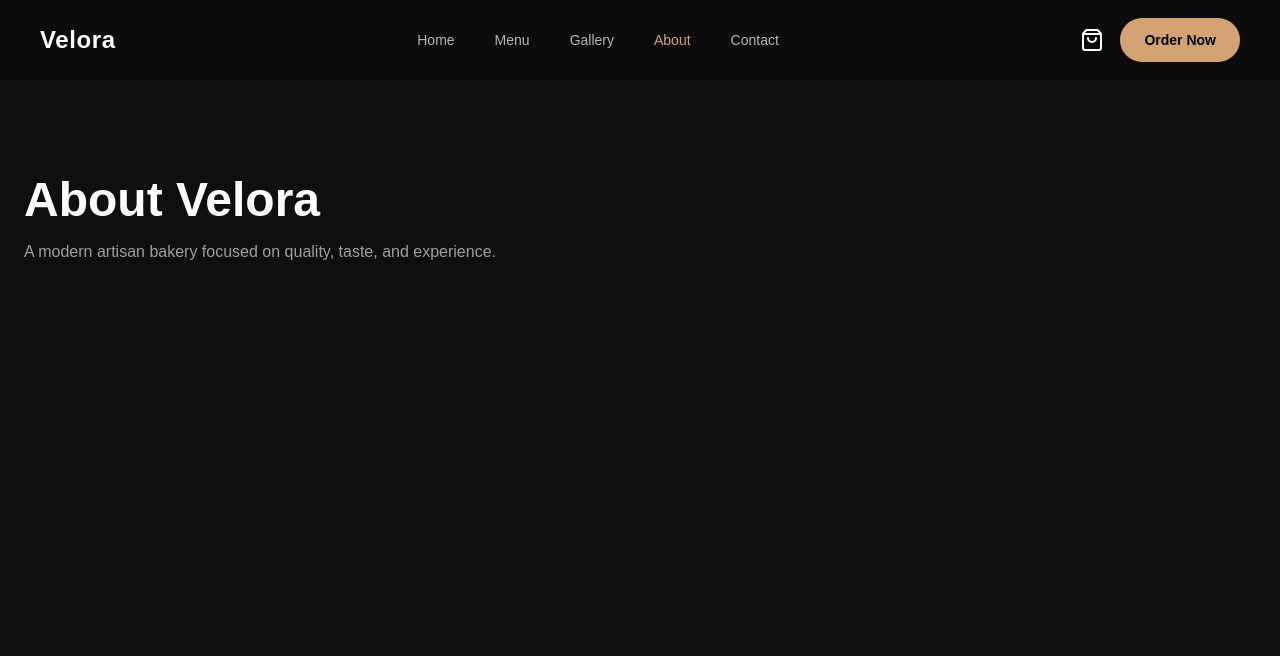
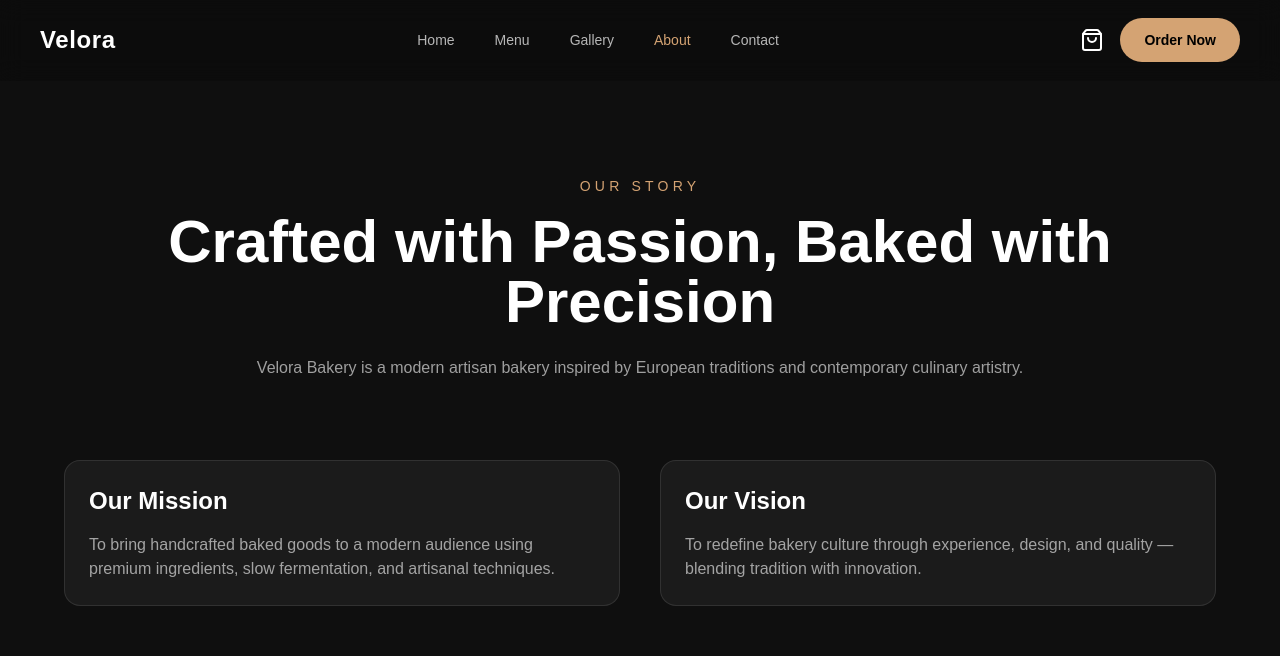
Before and after one commit to ionutpetru4046/modern-bakery-website, a Next.js app: page /about in a window 1280 px wide. Shown: the top 656 px of the page. Built offline with nearby package versions, Linux system fonts and the light colour scheme.

Commit message:
content added to about page

```diff
--- a/app/about/page.tsx
+++ b/app/about/page.tsx
@@ -1,10 +1,53 @@
+"use client";
+
 export default function AboutPage() {
   return (
     <main className="min-h-screen bg-[#0F0F0F] px-6 py-24 text-white">
-        <h1 className="text-5xl font-bold">About Velora</h1>
+
+      {/* HERO */}
+      <section className="mx-auto max-w-5xl text-center">
+        <p className="text-sm uppercase tracking-[0.3em] text-[#D4A373]">
+          Our Story
+        </p>
+
+        <h1 className="mt-4 text-5xl font-bold md:text-6xl">
+          Crafted with Passion, Baked with Precision
+        </h1>
+
+        <p className="mt-6 text-white/60">
+          Velora Bakery is a modern artisan bakery inspired by European
+          traditions and contemporary culinary artistry.
+        </p>
+      </section>
+
+      {/* STORY GRID */}
+      <section className="mx-auto mt-20 grid max-w-6xl gap-10 md:grid-cols-2">
+
+        <div className="rounded-2xl border border-white/10 bg-white/5 p-6">
+          <h2 className="text-2xl font-semibold">Our Mission</h2>
           <p className="mt-4 text-white/60">
-          A modern artisan bakery focused on quality, taste, and experience.
+            To bring handcrafted baked goods to a modern audience using
+            premium ingredients, slow fermentation, and artisanal techniques.
           </p>
+        </div>
+
+        <div className="rounded-2xl border border-white/10 bg-white/5 p-6">
+          <h2 className="text-2xl font-semibold">Our Vision</h2>
+          <p className="mt-4 text-white/60">
+            To redefine bakery culture through experience, design, and quality
+            — blending tradition with innovation.
+          </p>
+        </div>
+      </section>
+
+      {/* IMAGE SECTION */}
+      <section className="mx-auto mt-20 max-w-6xl">
+        <img
+          src="https://images.unsplash.com/photo-1549931319-a545dcf3bc73?q=80&w=1600&auto=format&fit=crop"
+          className="h-[400px] w-full rounded-2xl object-cover"
+          alt="bakery"
+        />
+      </section>
     </main>
   );
 }
```
Lines whose indentation alone changed are shown as unchanged.
